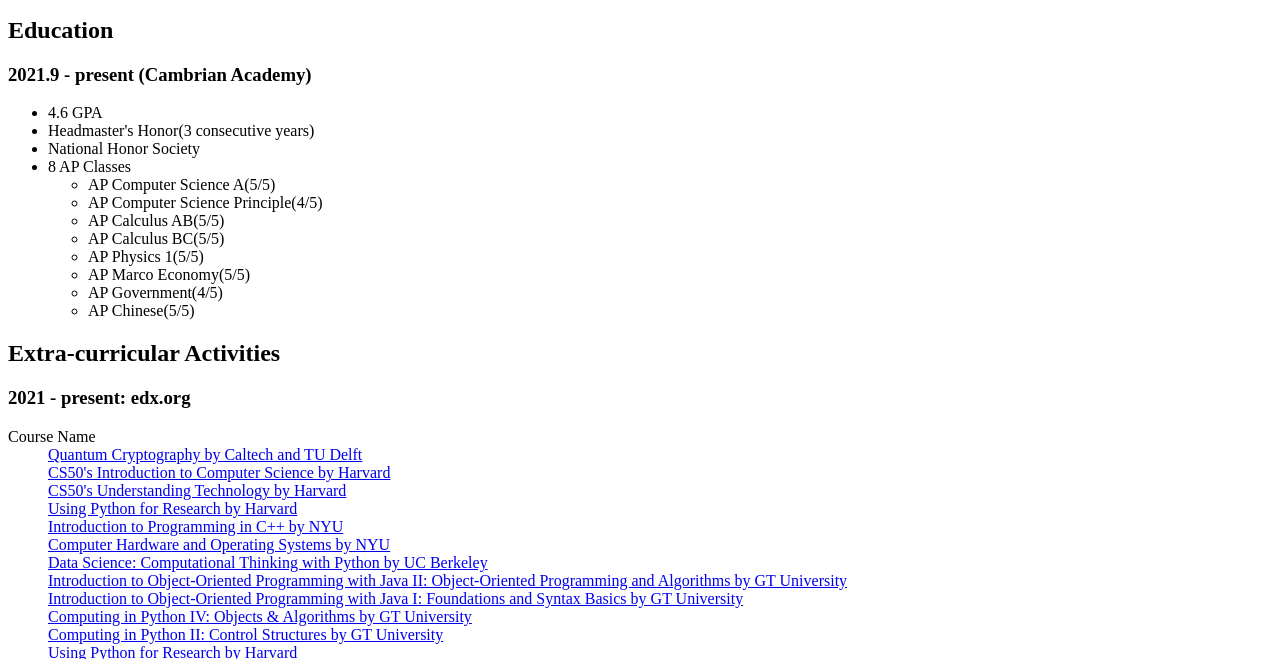
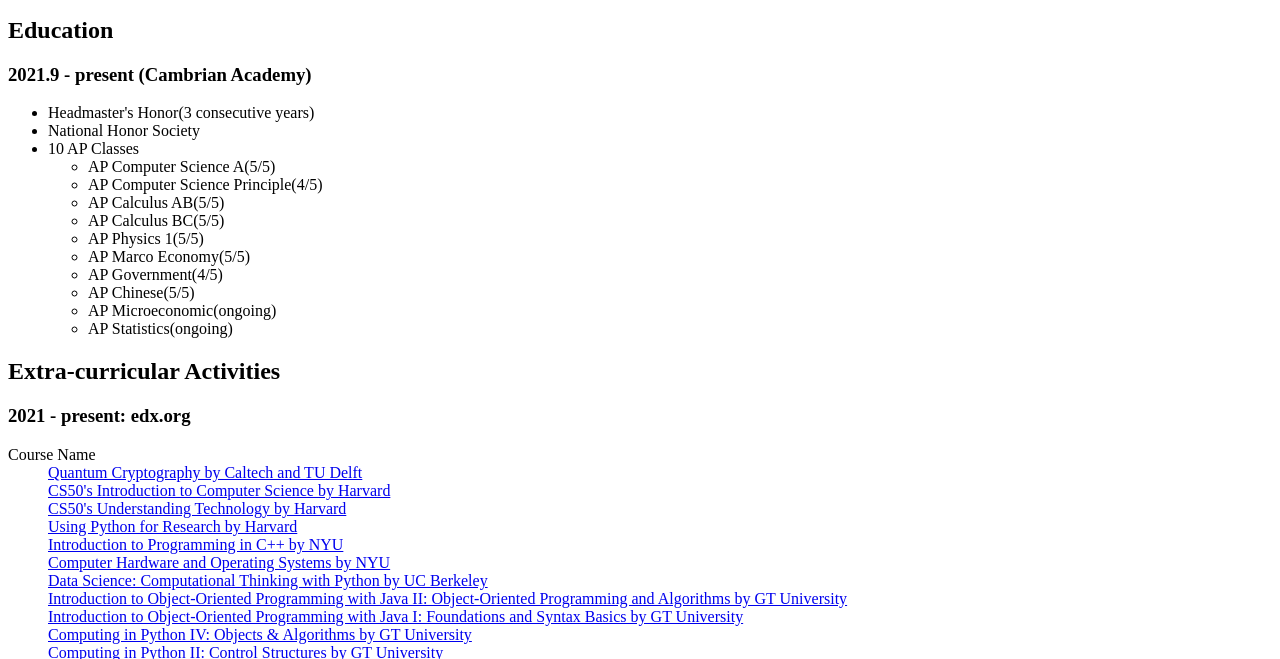
Before and after one commit to EL6033/EL6033.github.io, a website: page index.html in a window 1280 px wide. Shown: the part 137-796 px from the top of the page. Drawn offline with Linux system fonts and the light colour scheme.

Commit message:
add more ap classes

```diff
--- a/index.html
+++ b/index.html
@@ -15,10 +15,9 @@
 		<h2>Education</h2>
 		<h3>2021.9 - present (Cambrian Academy)</h3>
 		<ul>
-		<li>4.6 GPA</li>
 		<li>Headmaster's Honor(3 consecutive years)</li>
 		<li>National Honor Society</li>
-		<li>8 AP Classes</li>
+		<li>10 AP Classes</li>
 			<ul>
 				<li> AP Computer Science A(5/5) </li>
 				<li> AP Computer Science Principle(4/5) </li>
@@ -28,6 +27,8 @@
 				<li> AP Marco Economy(5/5) </li>
 				<li> AP Government(4/5) </li>
 				<li> AP Chinese(5/5) </li>
+				<li> AP Microeconomic(ongoing) </li>
+				<li> AP Statistics(ongoing) </li>
 			</ul>
 		</ul>
 		</head>
```
Also changed, not shown: 1 other file.
